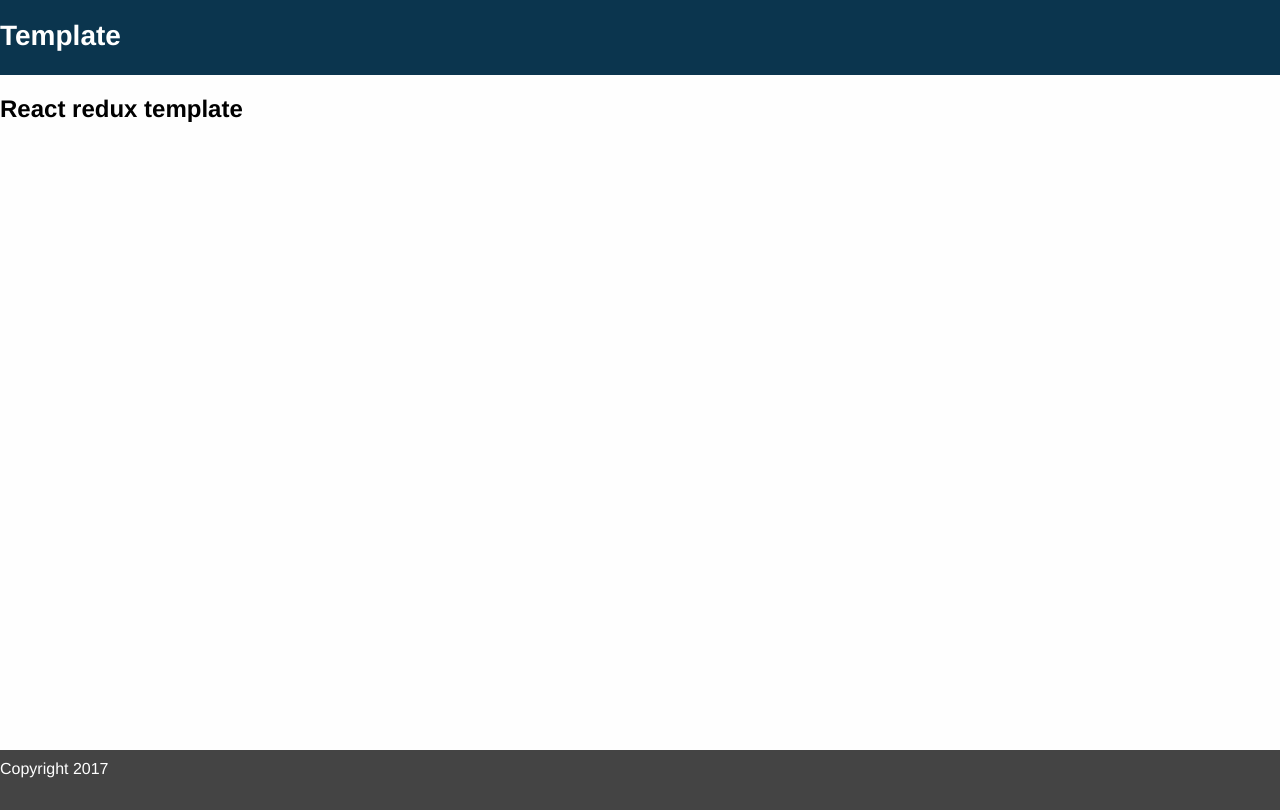
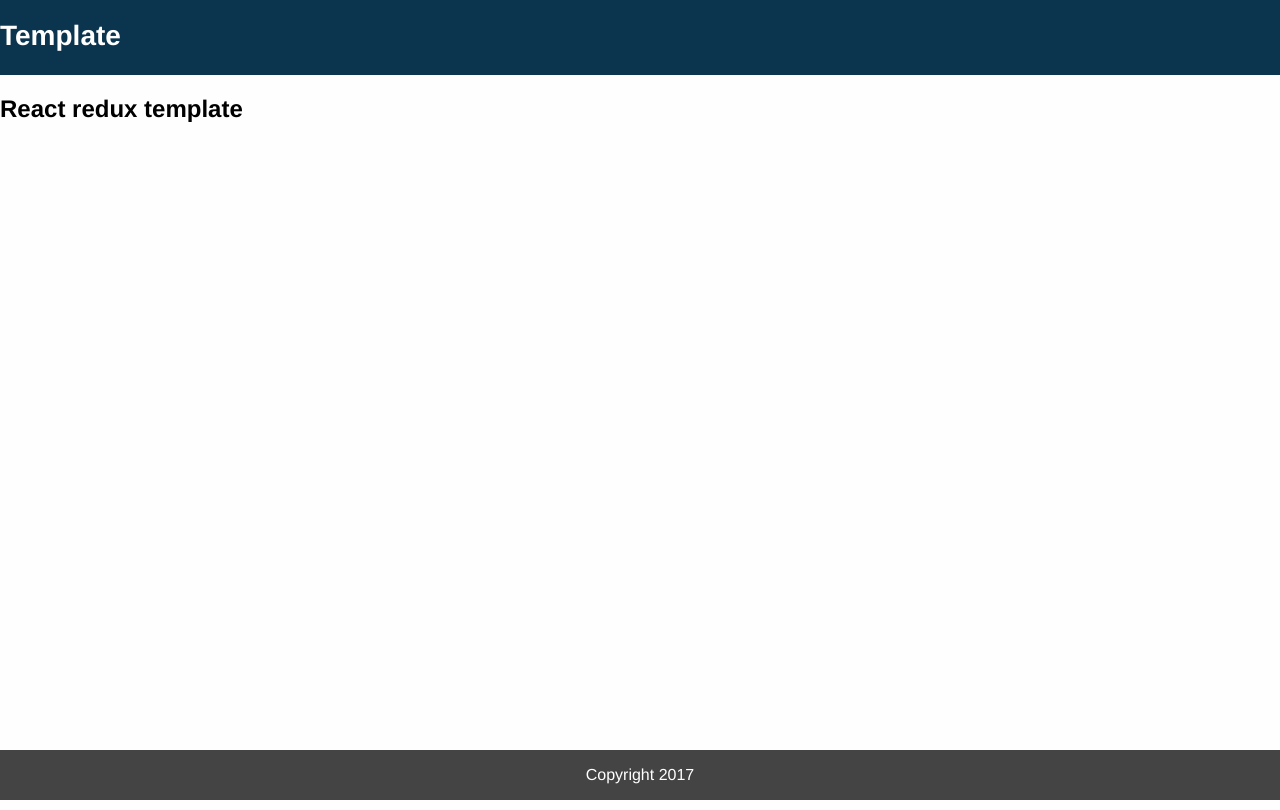
Before and after one commit to valeraGorobets/react-redux-boilerplate, a React (Create React App) app: page / in a window 1280 px wide. Built offline with nearby package versions, Linux system fonts and the light colour scheme.

Commit message:
Update styles.css

```diff
--- a/src/Components/Footer/styles.css
+++ b/src/Components/Footer/styles.css
@@ -2,9 +2,11 @@ footer {
   background-color: #444444;
   color: #fff;
   padding: 10px 0;
-  height: 40px;
+  height: 30px;
 }
 
 p {
   margin: 0;
+  line-height: 30px;
+  text-align: center;
 }
```
